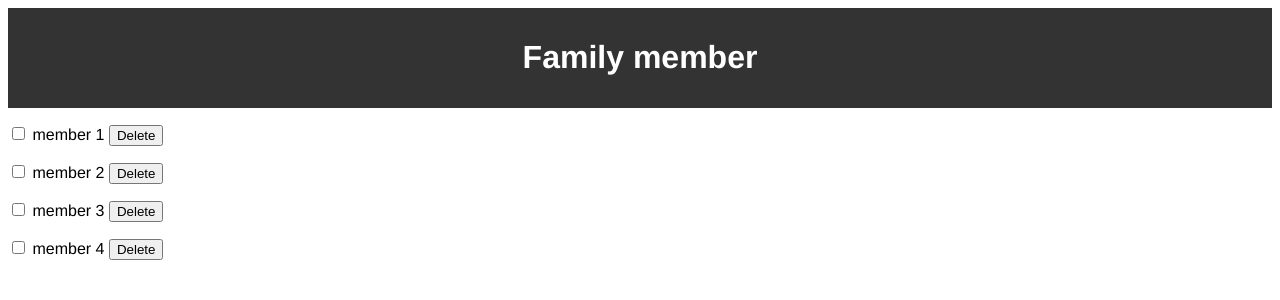
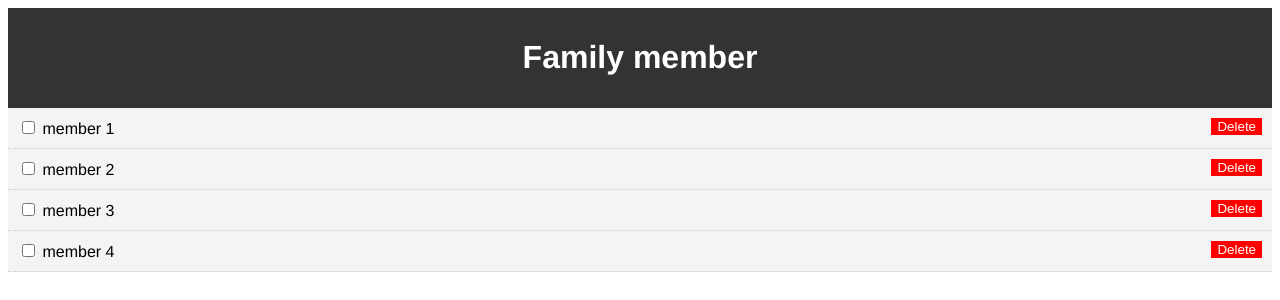
Before and after one commit to haquocdat543/vue, a Vue app in the folder vue-app/: page / in a window 1280 px wide. Shown: the top 300 px of the page. Built offline with nearby package versions, Linux system fonts and the light colour scheme.

Commit message:
add css for p class and button class

```diff
--- a/vue-app/src/components/TodoItem.vue
+++ b/vue-app/src/components/TodoItem.vue
@@ -1,5 +1,5 @@
 <template>
-	<p>
+	<p class="todo-item">
 	<input type="checkbox" />
 	{{ todoProps }}
 	<button class="delete-button">Delete</button>
@@ -15,5 +15,18 @@ export default {
 </script>
 
 <style>
+.todo-item {
+	background: #f4f4f4;
+	padding: 10px;
+	margin: 0;
+	border-bottom: 1px #ccc dotted;
+}
 
+.delete-button {
+	background: #ff0000;
+	color: #fff;
+	border: none;
+	cursor: pointer;
+	float: right;
+}
 </style>
```
